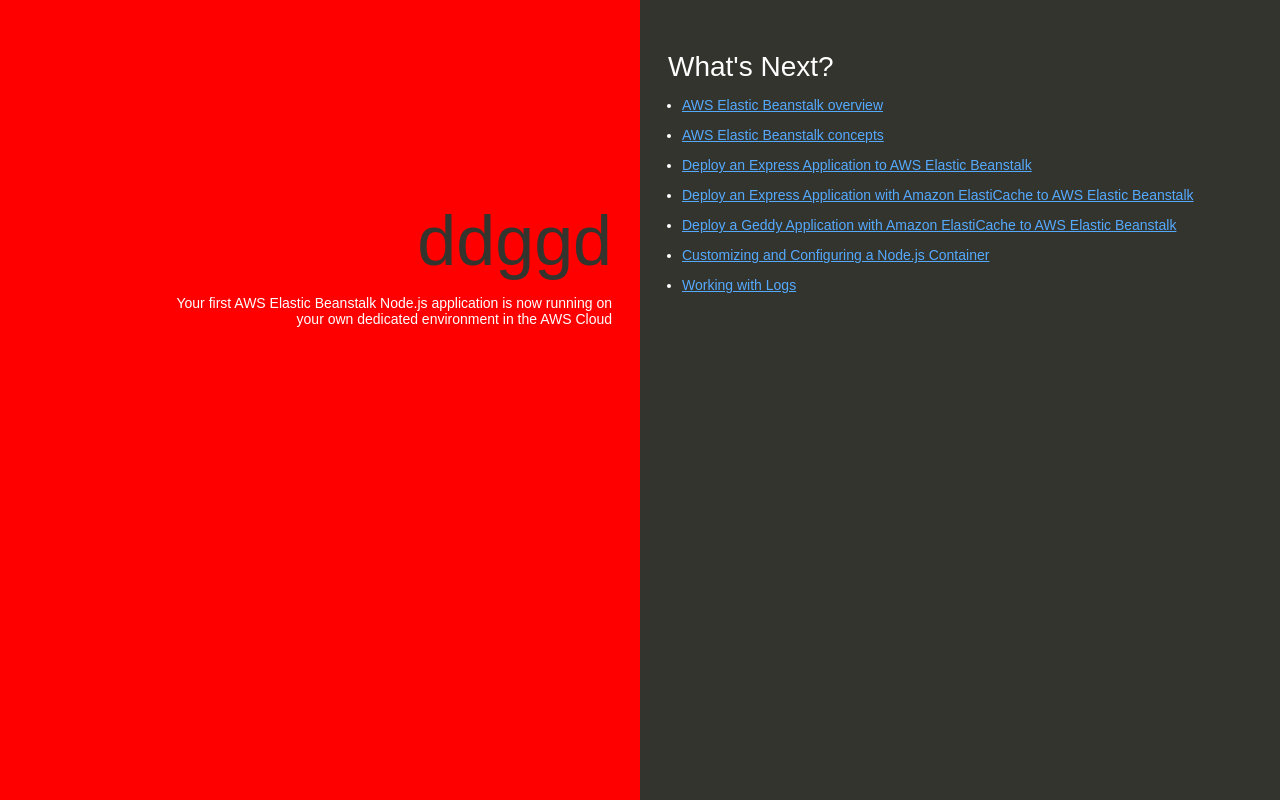
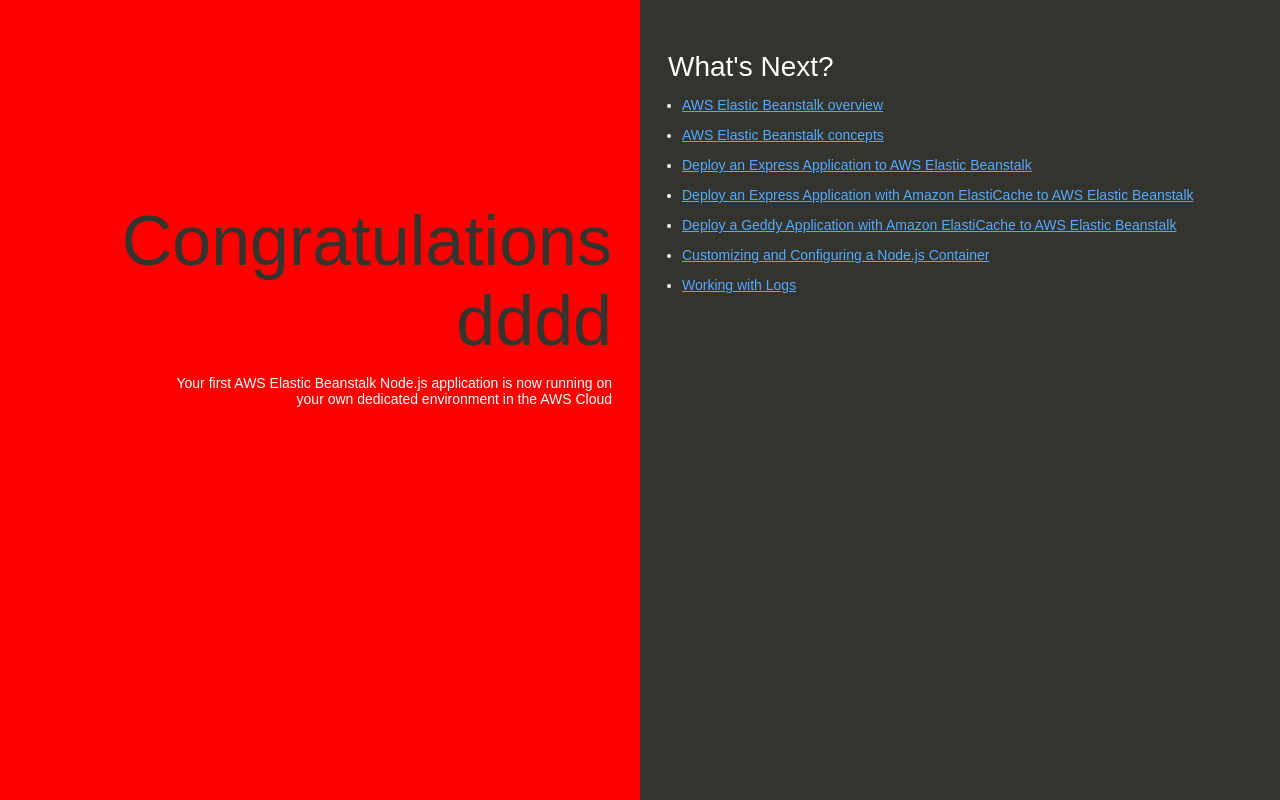
Before and after one commit to su-hi/nodejsd, a website: page index.html in a window 1280 px wide. Drawn offline with Linux system fonts and the light colour scheme.

Commit message:
Update index.html
dfhdfh

```diff
--- a/index.html
+++ b/index.html
@@ -74,7 +74,7 @@
   </head>
   <body>
     <div class="textColumn">
-      <h1>ddggd</h1>
+      <h1>Congratulations dddd</h1>
       <p>Your first AWS Elastic Beanstalk Node.js application is now running on your own dedicated environment in the AWS Cloud</p>
     </div>
     <div class="linksColumn">
```
